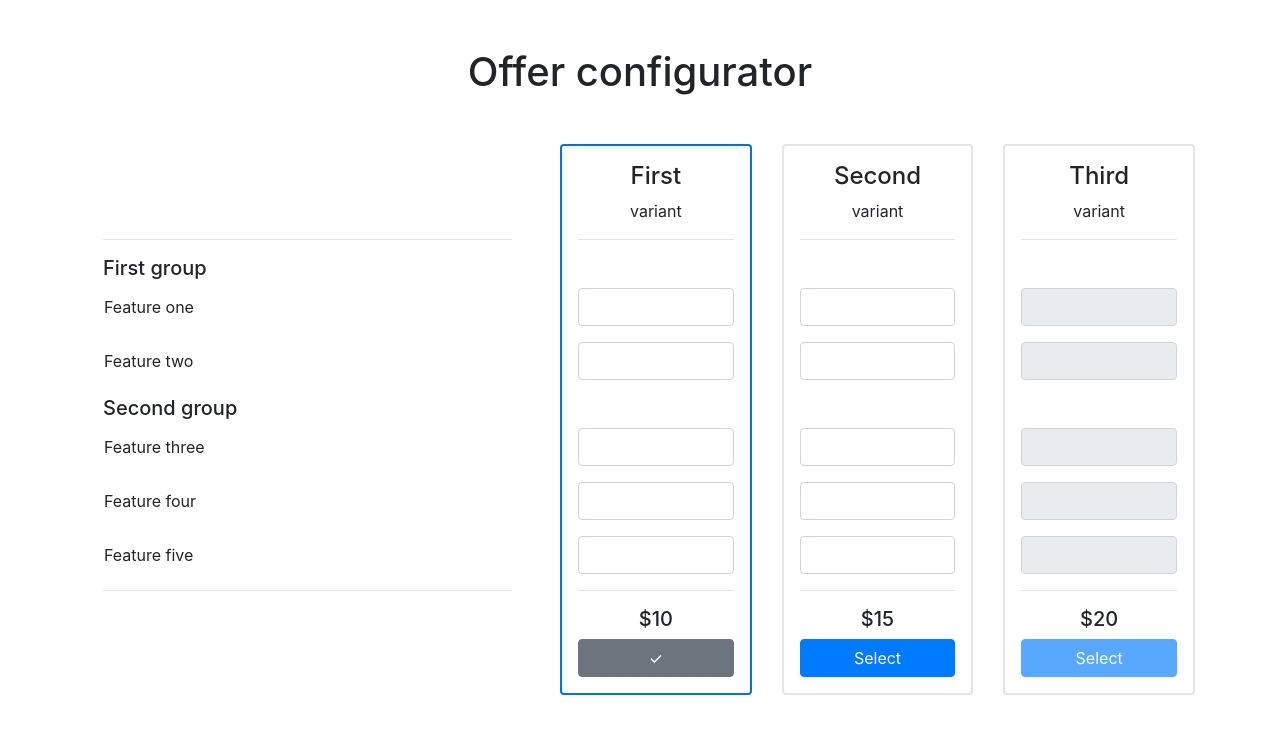
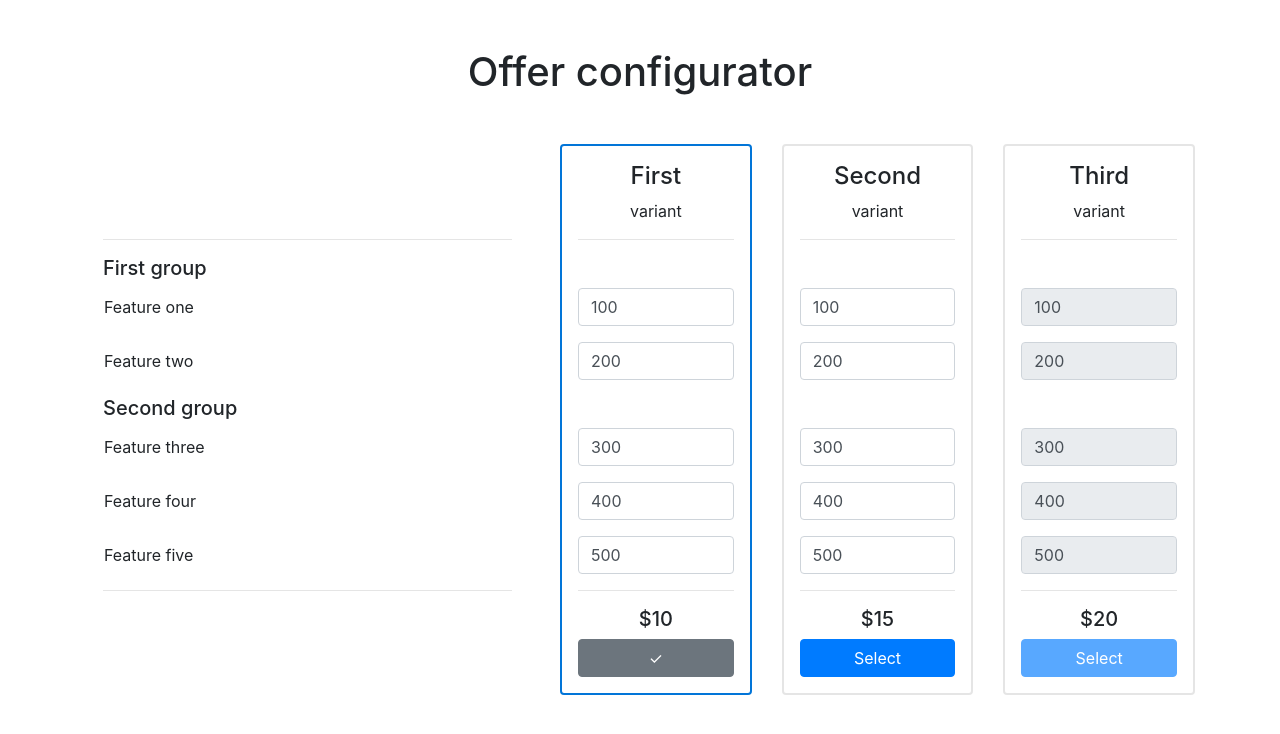
Before and after one commit to marcinmajkowski/angular-advanced-forms, an Angular app: page / in a window 1280 px wide. Shown: the top 734 px of the page. Built offline with nearby package versions, Linux system fonts and the light colour scheme.

Commit message:
Introduce feature value, min and max

```diff
--- a/src/app/offer-configurator/offer-configurator.component.ts
+++ b/src/app/offer-configurator/offer-configurator.component.ts
@@ -6,18 +6,33 @@ import { FeatureGroup } from './variant/feature/feature-group.model';
 const SAMPLE_FEATURE_GROUPS: FeatureGroup[] = [{
   name: 'First group',
   features: [{
-    name: 'Feature one'
+    name: 'Feature one',
+    value: 100,
+    min: 0,
+    max: 1000,
   }, {
-    name: 'Feature two'
+    name: 'Feature two',
+    value: 200,
+    min: 0,
+    max: 1000,
   }]
 }, {
   name: 'Second group',
   features: [{
-    name: 'Feature three'
+    name: 'Feature three',
+    value: 300,
+    min: 0,
+    max: 1000,
   }, {
-    name: 'Feature four'
+    name: 'Feature four',
+    value: 400,
+    min: 0,
+    max: 1000,
   }, {
-    name: 'Feature five'
+    name: 'Feature five',
+    value: 500,
+    min: 0,
+    max: 1000,
   }]
 }];
 
--- a/src/app/offer-configurator/variant/feature/feature.model.ts
+++ b/src/app/offer-configurator/variant/feature/feature.model.ts
@@ -1,3 +1,6 @@
 export interface Feature {
   name: string;
+  value: number;
+  min: number;
+  max: number;
 }
--- a/src/app/offer-configurator/variant/variant.component.html
+++ b/src/app/offer-configurator/variant/variant.component.html
@@ -9,11 +9,16 @@
       <p>variant</p>
     </div>
     <hr/>
-    <div *ngFor="let featureGroup of variant.featureGroups">
+    <div *ngFor="let featureGroup of variant.featureGroups; let i = index">
       <h5>&nbsp;</h5>
-      <div *ngFor="let feature of featureGroup.features"
+      <div *ngFor="let feature of featureGroup.features; let j = index"
            class="form-group">
         <input class="form-control"
+               type="number"
+               [min]="feature.min"
+               [max]="feature.max"
+               [value]="values[i][j]"
+               required
                [disabled]="isDisabled">
       </div>
     </div>
--- a/src/app/offer-configurator/variant/variant.component.ts
+++ b/src/app/offer-configurator/variant/variant.component.ts
@@ -1,4 +1,4 @@
-import { Component, EventEmitter, Input, OnInit, Output } from '@angular/core';
+import { Component, EventEmitter, Input, OnChanges, OnInit, Output, SimpleChanges } from '@angular/core';
 import { Variant } from './variant.model';
 import { VariantState } from './variant-state.model';
 
@@ -7,11 +7,13 @@ import { VariantState } from './variant-state.model';
   templateUrl: './variant.component.html',
   styleUrls: ['./variant.component.scss']
 })
-export class VariantComponent implements OnInit {
+export class VariantComponent implements OnInit, OnChanges {
 
   @Input() variant: Variant;
 
   @Output() selected = new EventEmitter<void>();
+
+  values: number[][];
 
   get isDisabled(): boolean {
     return this.variant.state === VariantState.DISABLED;
@@ -26,6 +28,10 @@ export class VariantComponent implements OnInit {
   ngOnInit() {
   }
 
+  ngOnChanges(changes: SimpleChanges) {
+    this.values = changes.variant.currentValue.featureGroups.map(featureGroup => featureGroup.features.map(feature => feature.value));
+  }
+
   onSelect() {
     this.selected.emit();
   }
```
